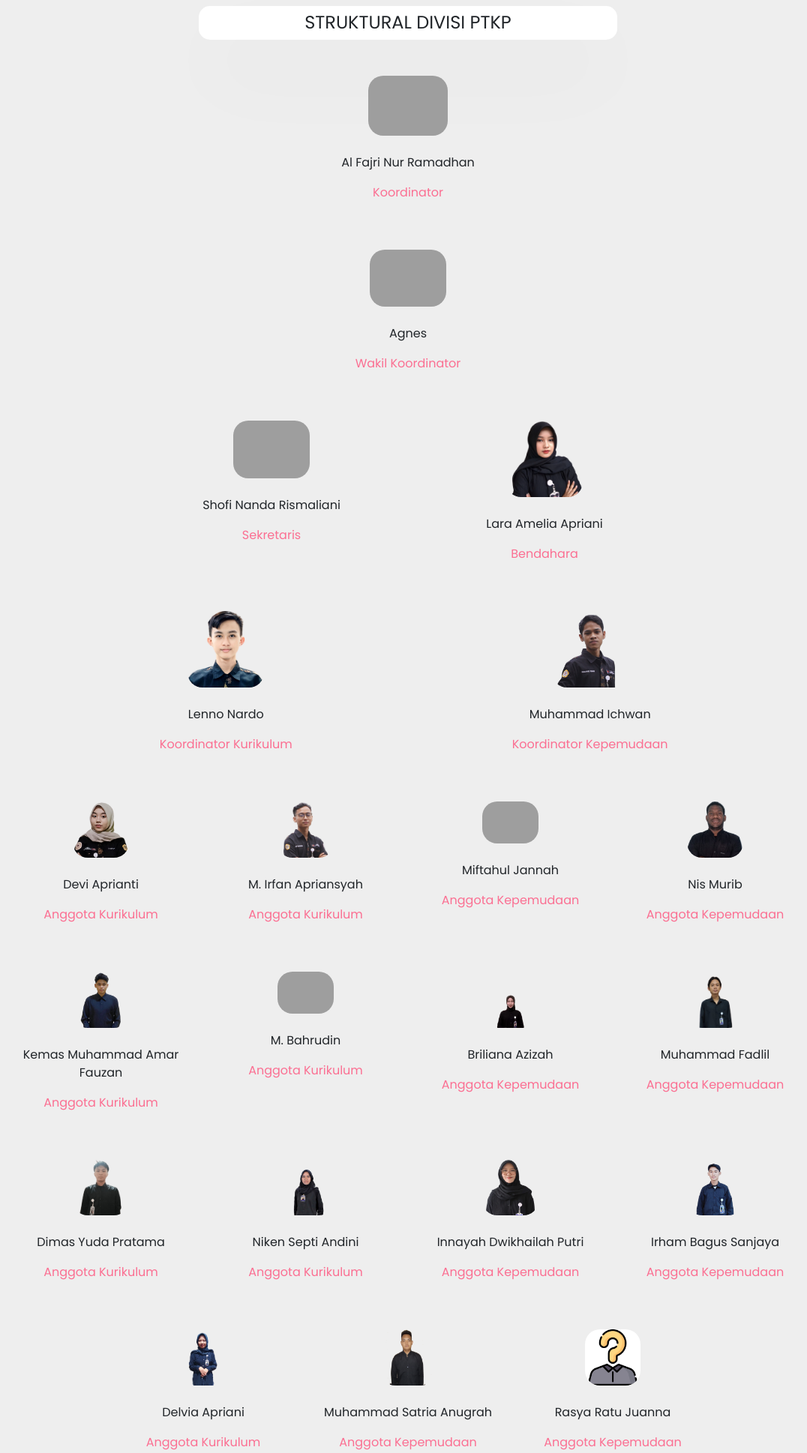
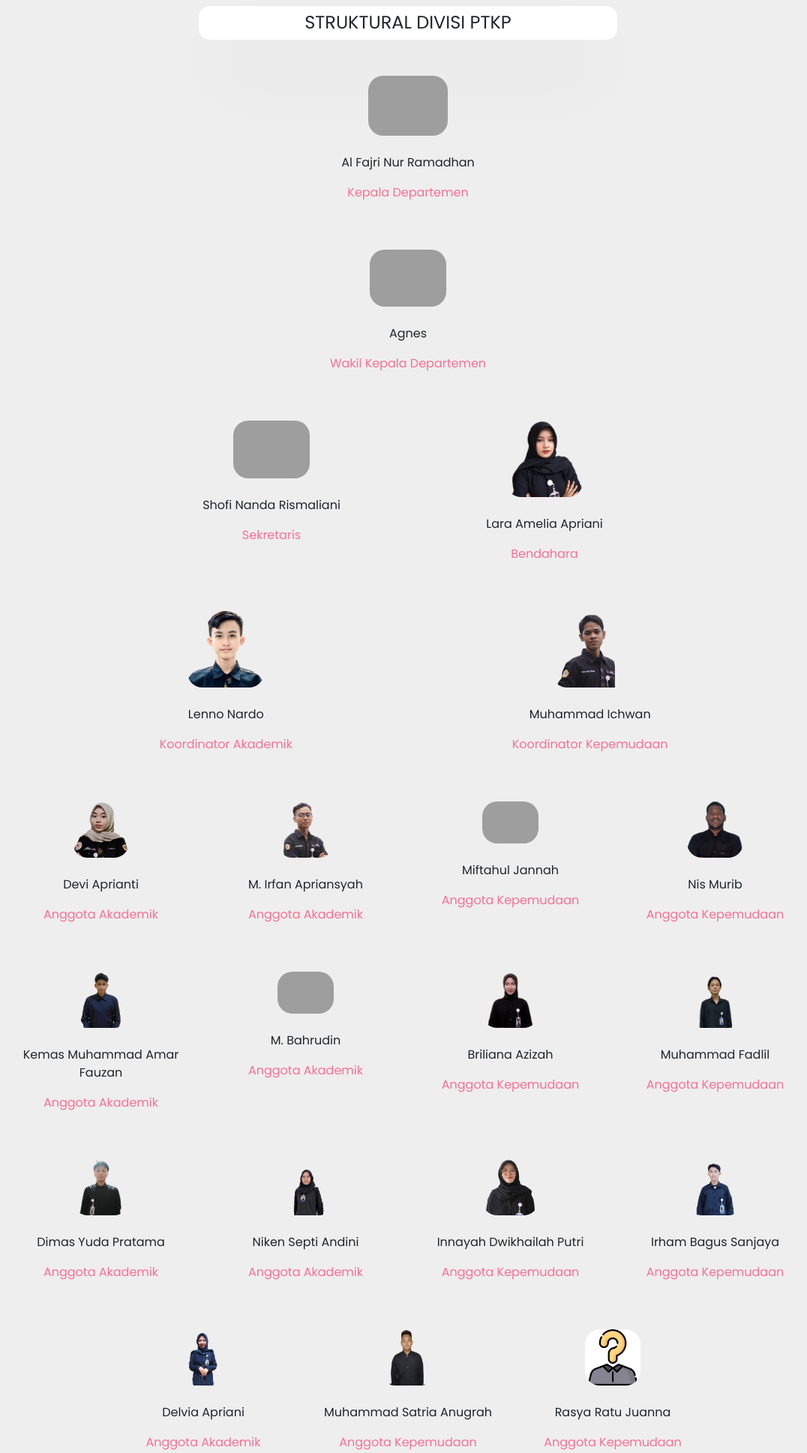
Before and after one commit to LennoNardo/hmjmipolsri, a PHP site: page /divisi in a window 1280 px wide. Shown: the part 1418-3356 px from the top of the page at 75% size, without its empty margins (96-1172 px from the left). Run offline with PHP 8.4, Linux system fonts and the light colour scheme; some web fonts are replaced; grey boxes are pictures that could not be loaded.

Commit message:
Perubahan

```diff
--- a/bistra.php
+++ b/bistra.php
@@ -62,14 +62,14 @@
             <div class="col-4 text-center">
                 <img src="sources/bistra/RAECHAN ALBANI.png" class="image-fluid" alt="">
                 <p class="mt-4">Mochamad Raechan Albani</p>
-                <p style="color: #fb6f92;">Koordinator</p>
+                <p style="color: #fb6f92;">Kepala Departemen</p>
             </div>
         </div>
         <div class="row justify-content-center mt-sm-5 mt-2 px-4" data-aos-delay="50" data-aos-duration="500" data-aos="fade-up">
             <div class="col-4 text-center">
                 <img src="sources/bistra/RAHMI FAULIZA HANAPSARI.png" class="image-fluid" alt="">
                 <p class="mt-4">Rahmi Fauliza Hanapsari</p>
-                <p style="color: #fb6f92;">Wakil Koordinator</p>
+                <p style="color: #fb6f92;">Wakil Kepala Departemen</p>
             </div>
         </div>
         <div class="row justify-content-center mt-sm-5 mt-2 px-4" data-aos-delay="50" data-aos-duration="500" data-aos="fade-up">
--- a/divisi.php
+++ b/divisi.php
@@ -62,14 +62,14 @@
             <div class="col-4 text-center">
                 <img src="sources/ptkp/AL FAJRI NUR RAMADHAN.png" class="image-fluid" alt="">
                 <p class="mt-4">Al Fajri Nur Ramadhan</p>
-                <p style="color: #fb6f92;">Koordinator</p>
+                <p style="color: #fb6f92;">Kepala Departemen</p>
             </div>
         </div>
         <div class="row justify-content-center mt-sm-5 mt-2 px-4" data-aos-delay="50" data-aos-duration="500" data-aos="fade-up">
             <div class="col-4 text-center">
                 <img src="sources/ptkp/AGNES.png" class="image-fluid" alt="">
                 <p class="mt-4">Agnes</p>
-                <p style="color: #fb6f92;">Wakil Koordinator</p>
+                <p style="color: #fb6f92;">Wakil Kepala Departemen</p>
             </div>
         </div>
         <div class="row justify-content-center mt-sm-5 mt-2 px-4" data-aos-delay="50" data-aos-duration="500" data-aos="fade-up">
@@ -89,7 +89,7 @@
             <div class="col-4 text-center">
                 <img src="sources/ptkp/leno.png" class="image-fluid" alt="">
                 <p class="mt-4">Lenno Nardo</p>
-                <p style="color: #fb6f92;">Koordinator Kurikulum</p>
+                <p style="color: #fb6f92;">Koordinator Akademik</p>
             </div>
             <div class="col-4 text-center">
                 <img src="sources/ptkp/M.ICWHAN.png" class="image-fluid" alt="">
@@ -101,12 +101,12 @@
             <div class="col-3 text-center">
                 <img src="sources/ptkp/devi.png" class="image-fluid" alt="">
                 <p class="mt-4">Devi Aprianti</p>
-                <p style="color: #fb6f92;">Anggota Kurikulum</p>
+                <p style="color: #fb6f92;">Anggota Akademik</p>
             </div>
             <div class="col-3 text-center">
                 <img src="sources/ptkp/M.IRFAN APRIANSYAH.png" class="image-fluid" alt="">
                 <p class="mt-4">M. Irfan Apriansyah</p>
-                <p style="color: #fb6f92;">Anggota Kurikulum</p>
+                <p style="color: #fb6f92;">Anggota Akademik</p>
             </div>
             <div class="col-3 text-center">
                 <img src="sources/ptkp/MIFTAHUL JANNAH-.png" class="image-fluid" alt="">
@@ -123,15 +123,15 @@
             <div class="col-3 text-center">
                 <img src="sources/ptkp/KEMAS MUHAMMAD AMAR FAUZAN.png" class="image-fluid" alt="">
                 <p class="mt-4">Kemas Muhammad Amar Fauzan</p>
-                <p style="color: #fb6f92;">Anggota Kurikulum</p>
+                <p style="color: #fb6f92;">Anggota Akademik</p>
             </div>
             <div class="col-3 text-center">
                 <img src="sources/ptkp/M. Bahrudin.png" class="image-fluid" alt="">
                 <p class="mt-4">M. Bahrudin</p>
-                <p style="color: #fb6f92;">Anggota Kurikulum</p>
+                <p style="color: #fb6f92;">Anggota Akademik</p>
             </div>
             <div class="col-3 text-center">
-                <img src="sources/ptkp/BRILIANA AZIZAH.png" class="image-fluid" alt="">
+                <img src="sources/ptkp/BRILIANA.png" class="image-fluid" alt="">
                 <p class="mt-4">Briliana Azizah</p>
                 <p style="color: #fb6f92;">Anggota Kepemudaan</p>
             </div>
@@ -145,12 +145,12 @@
             <div class="col-3 text-center">
                 <img src="sources/ptkp/DIMAS YUDA PRATAMA.png" class="image-fluid" alt="">
                 <p class="mt-4">Dimas Yuda Pratama</p>
-                <p style="color: #fb6f92;">Anggota Kurikulum</p>
+                <p style="color: #fb6f92;">Anggota Akademik</p>
             </div>
             <div class="col-3 text-center">
                 <img src="sources/ptkp/NIKEN SEPTIA ANDINI .png" class="image-fluid" alt="">
                 <p class="mt-4">Niken Septi Andini</p>
-                <p style="color: #fb6f92;">Anggota Kurikulum</p>
+                <p style="color: #fb6f92;">Anggota Akademik</p>
             </div>
             <div class="col-3 text-center">
                 <img src="sources/ptkp/INNAYAH DWIKHAILA PUTRI.png" class="image-fluid" alt="">
@@ -167,7 +167,7 @@
             <div class="col-3 text-center">
                 <img src="sources/ptkp/DELVIA APRIANI.png" class="image-fluid" alt="">
                 <p class="mt-4">Delvia Apriani</p>
-                <p style="color: #fb6f92;">Anggota Kurikulum</p>
+                <p style="color: #fb6f92;">Anggota Akademik</p>
             </div>
             <div class="col-3 text-center">
                 <img src="sources/ptkp/MUHAMAD SATRIA ANUGRAH .png" class="image-fluid" alt="">
--- a/kesma.php
+++ b/kesma.php
@@ -62,14 +62,14 @@
             <div class="col-4 text-center">
                 <img src="sources/kesma/M.RIZQON YASIR.png" class="image-fluid" alt="">
                 <p class="mt-4">Muhamad Rizqon Yasir</p>
-                <p style="color: #fb6f92;">Koordinator</p>
+                <p style="color: #fb6f92;">Kepala Departemen</p>
             </div>
         </div>
         <div class="row justify-content-center mt-sm-5 mt-2 px-4" data-aos-delay="50" data-aos-duration="500" data-aos="fade-up">
             <div class="col-4 text-center">
                 <img src="sources/kesma/ZALSABILA HERAWATY.png" class="image-fluid" alt="">
                 <p class="mt-4">Zalsabila Herawaty</p>
-                <p style="color: #fb6f92;">Wakil Koordinator</p>
+                <p style="color: #fb6f92;">Wakil Kepala Departemen</p>
             </div>
         </div>
         <div class="row justify-content-center mt-sm-5 mt-2 px-4" data-aos-delay="50" data-aos-duration="500" data-aos="fade-up">
--- a/proker.php
+++ b/proker.php
@@ -45,7 +45,7 @@
                         IT tahunan. Dengan rangkaian acara kompetisi, pelatihan, dan seminar sebagai ajang edukatif bagi mahasiswa,
                         mahasiswa maupun masyarakat umum dalam meningkatkan kreativitas kesadaran tentang pentingnya penggunaan teknologi informasi
                         dalam era globalisasi.
-                        <a class="links" style="margin-top: -20px;" href="https://itfestivalpolsri.com/">Info Selengkapnya...</a>
+                        <a class="links" style="margin-top: -20px;" href="https://www.instagram.com/itfestpolsri/">Info Selengkapnya...</a>
                 </p>
                 </div>
                 <div class="col-10 col-sm-5 image m-auto">
--- a/psdm.php
+++ b/psdm.php
@@ -62,14 +62,14 @@
             <div class="col-4 text-center">
                 <img src="sources/psdm/M.NAUFAL.png" class="image-fluid" alt="">
                 <p class="mt-4">Muhammad Naufal Athallah</p>
-                <p style="color: #fb6f92;">Koordinator</p>
+                <p style="color: #fb6f92;">Kepala Departemen</p>
             </div>
         </div>
         <div class="row justify-content-center mt-sm-5 mt-2 px-4" data-aos-delay="50" data-aos-duration="500" data-aos="fade-up">
             <div class="col-4 text-center">
                 <img src="sources/psdm/AULIA.png" class="image-fluid" alt="">
                 <p class="mt-4">Aulia Niputri</p>
-                <p style="color: #fb6f92;">Wakil Koordinator</p>
+                <p style="color: #fb6f92;">Wakil Kepala Departemen</p>
             </div>
         </div>
         <div class="row justify-content-center mt-sm-5 mt-2 px-4" data-aos-delay="50" data-aos-duration="500" data-aos="fade-up">
```
Also changed, not shown: humas.php (+7 -7 lines), sources/ptkp/BRILIANA AZIZAH.png (deleted), sources/ptkp/BRILIANA.png (added).
